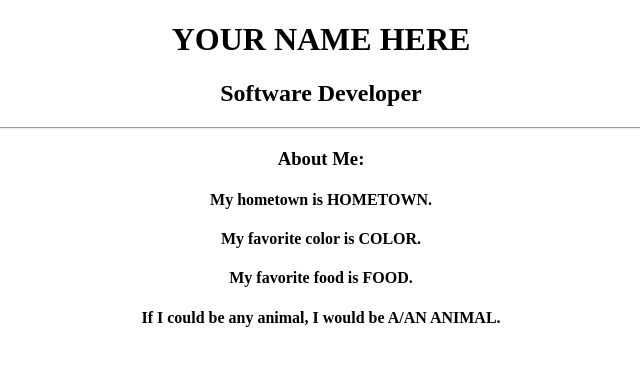
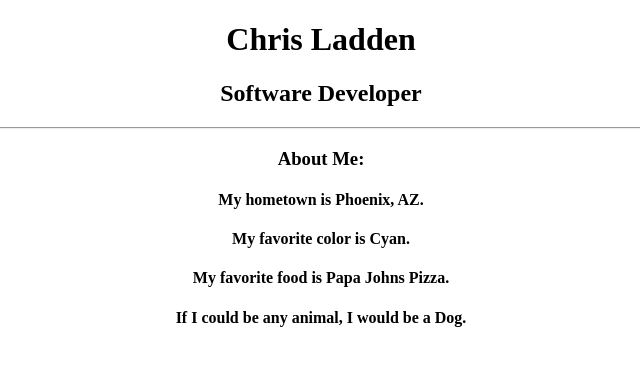
Before and after one commit to cladden77/school-project, a plain HTML site: page index.html in a window 1280 px wide. Shown: the whole page, without its empty margins (319-959 px from the left). Drawn offline with Linux system fonts and the light colour scheme.

Commit message:
Customized info to me

```diff
--- a/index.html
+++ b/index.html
@@ -7,14 +7,14 @@
 	</head>
 	<body>
 		<div align="center">
-			<h1>YOUR NAME HERE</h1>
+			<h1>Chris Ladden</h1>
 			<h2>Software Developer</h2>
 			<hr>
 			<h3>About Me:</h3>
-			<h4>My hometown is HOMETOWN.</h4>
-			<h4>My favorite color is COLOR.</h4>
-			<h4>My favorite food is FOOD.</h4>
-			<h4>If I could be any animal, I would be A/AN ANIMAL.</h4>
+			<h4>My hometown is Phoenix, AZ.</h4>
+			<h4>My favorite color is Cyan.</h4>
+			<h4>My favorite food is Papa Johns Pizza.</h4>
+			<h4>If I could be any animal, I would be a Dog.</h4>
 		</div>
 	</body>
 </html>
```
